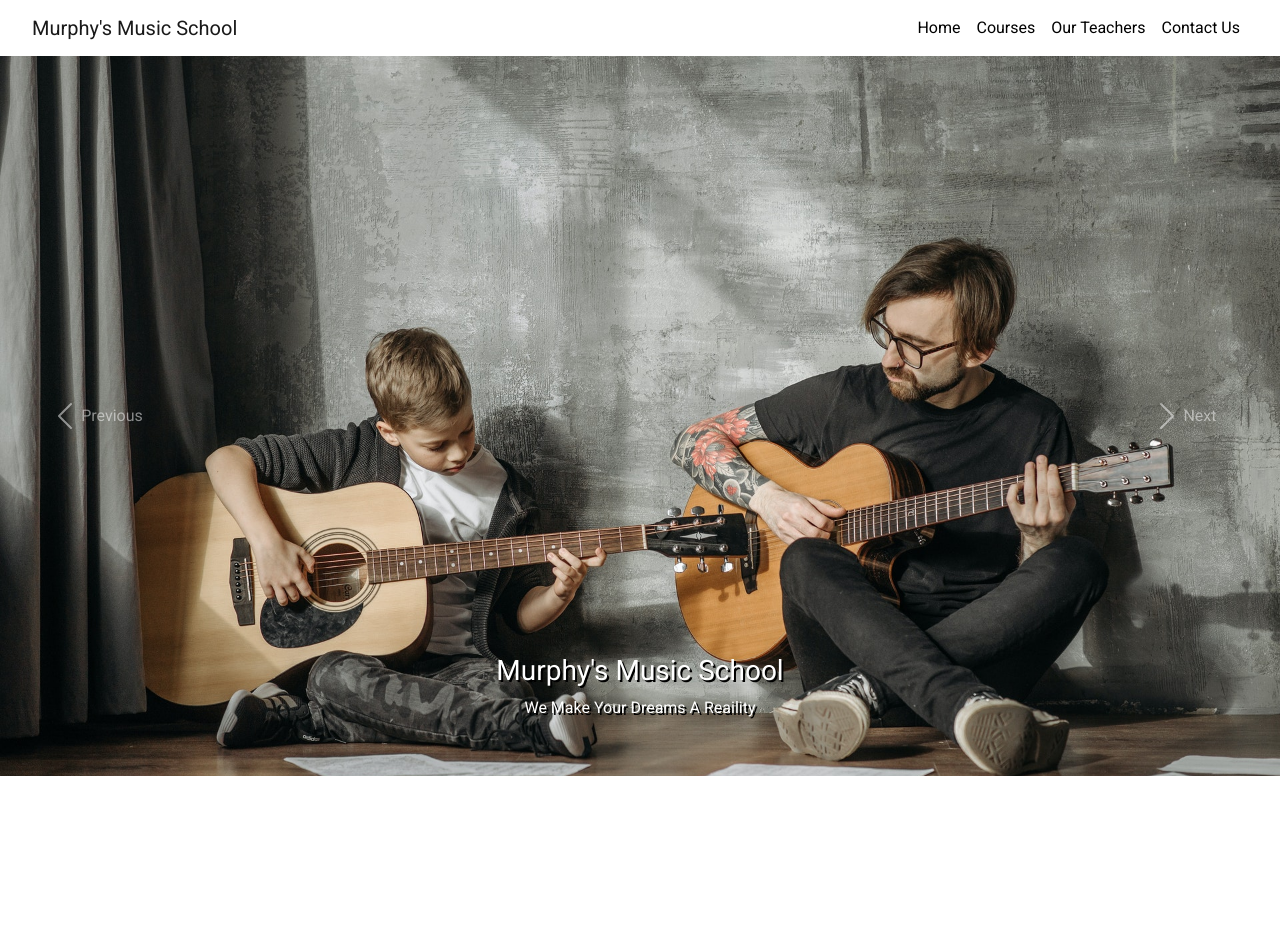
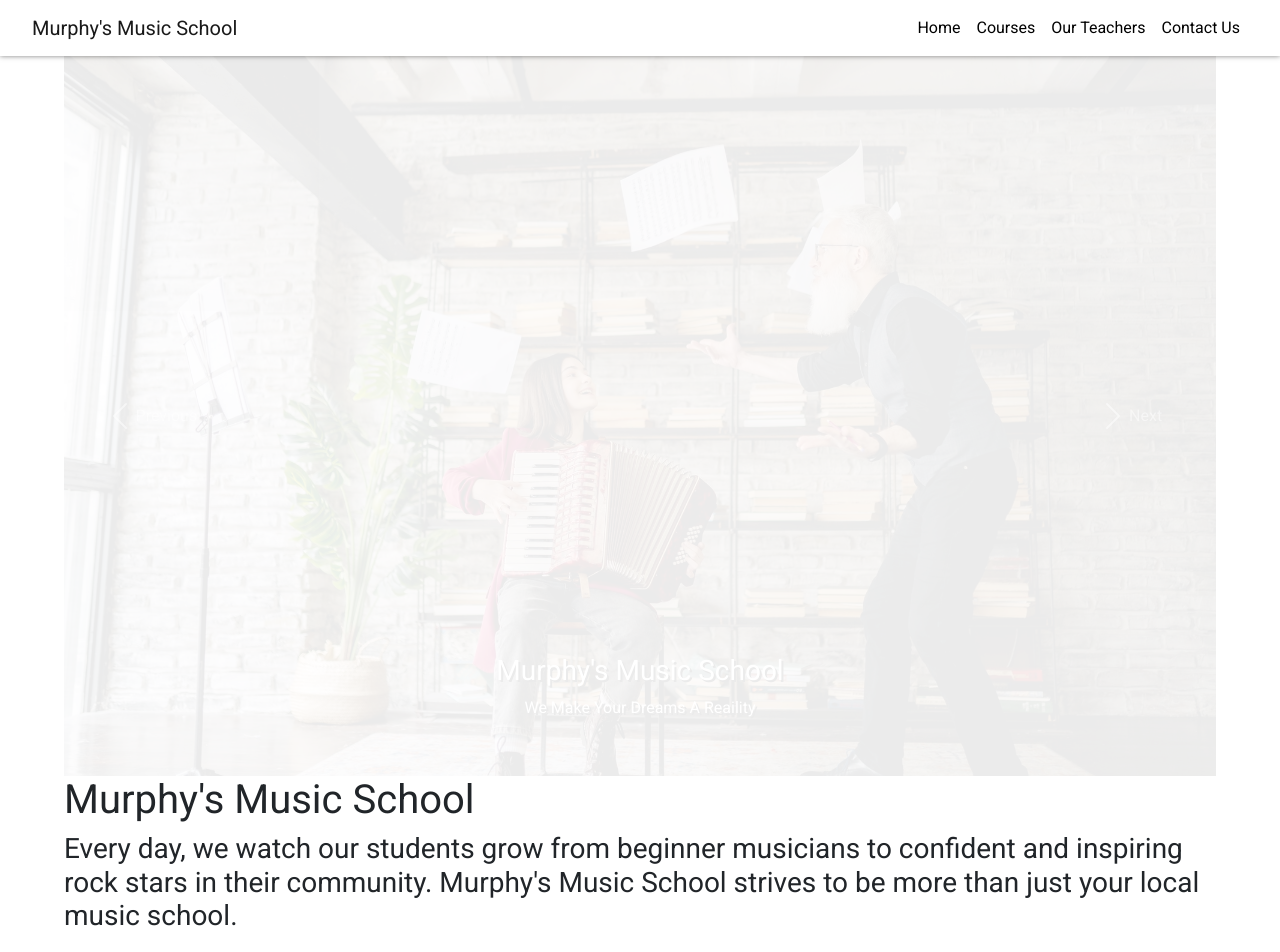
Before and after one commit to ColinJhEdwards/murphy-music-school, a React (Create React App) app: page / in a window 1280 px wide. Shown: the top 952 px of the page. Before the commit the page ends 816 px from the top, so only its background shows below. Built offline with nearby package versions, Linux system fonts and the light colour scheme.

Commit message:
added aboutus component to home page, still nee to add content

```diff
--- /dev/null
+++ b/src/components/AboutUs.js
@@ -0,0 +1,27 @@
+import React from "react";
+import styled from "styled-components";
+import { motion } from "framer-motion";
+
+const AboutUs = () => {
+  return (
+    <StyledUs>
+      <div className="text">
+        <h1>Murphy's Music School</h1>
+        <h3>
+          Every day, we watch our students grow from beginner musicians to
+          confident and inspiring rock stars in their community. Murphy's Music
+          School strives to be more than just your local music school.
+        </h3>
+      </div>
+      <div className="image">
+        <img src="" alt="" />
+      </div>
+    </StyledUs>
+  );
+};
+
+const StyledUs = styled(motion.div)`
+  min-height: 90vh;
+`;
+
+export default AboutUs;
--- a/src/pages/Home.js
+++ b/src/pages/Home.js
@@ -3,6 +3,7 @@ import styled from "styled-components";
 import { motion } from "framer-motion";
 import ImageSlides from "../components/ImageSlides";
 import { pageAnimation } from "../animations";
+import AboutUs from "../components/AboutUs";
 
 const Home = () => {
   return (
@@ -13,8 +14,11 @@ const Home = () => {
       animate="show"
       exit="exit"
     >
-      <div>
+      <div className="caro">
         <ImageSlides />
+      </div>
+      <div className="aboutUs">
+        <AboutUs />
       </div>
     </StyledHome>
   );
@@ -22,6 +26,8 @@ const Home = () => {
 
 const StyledHome = styled(motion.section)`
   min-height: 95vh;
+  width: 90%;
+  margin: auto;
 `;
 
 export default Home;
```
